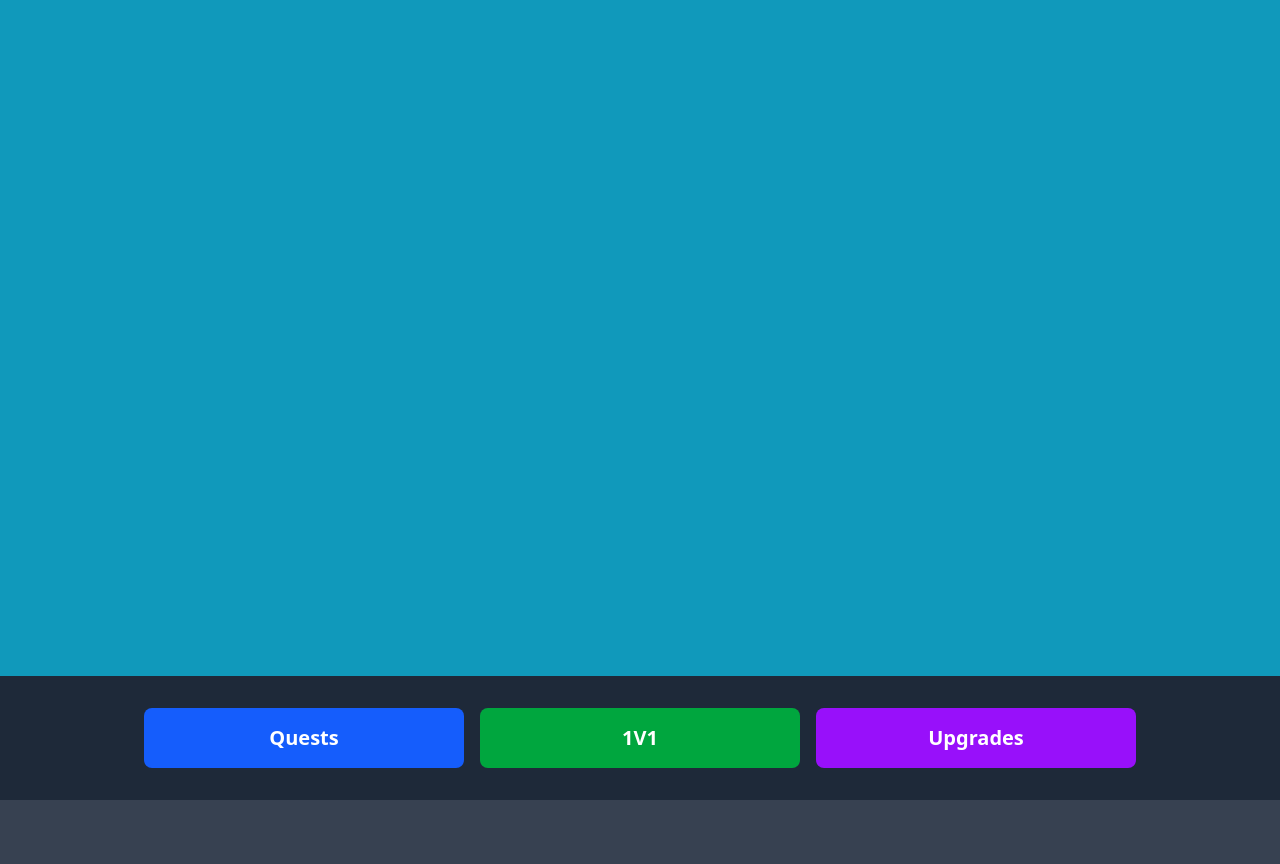
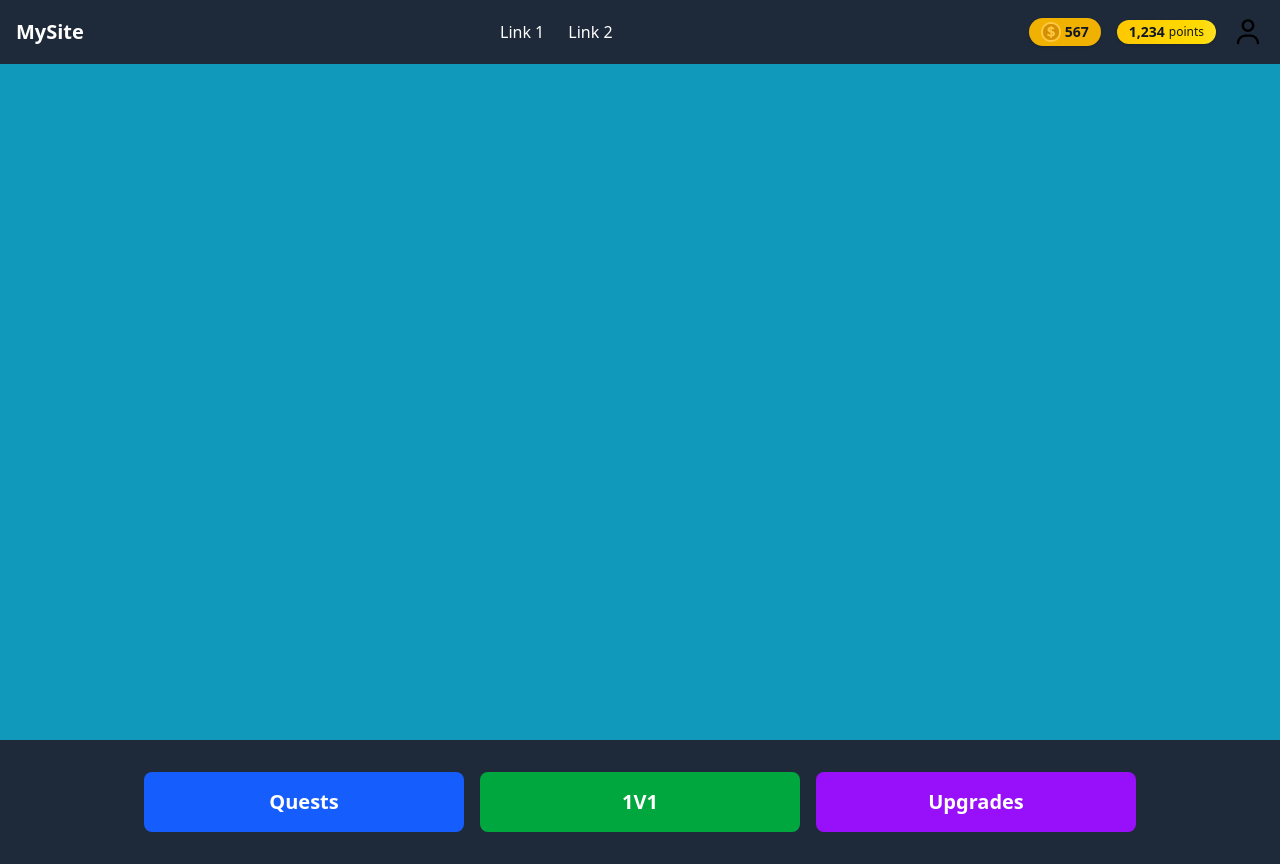
Before and after one commit to kristiankunc/hackathon25, a SvelteKit app: page / in a window 1280 px wide. Before the commit the page ends 800 px from the top, so only its background shows below. Built offline with nearby package versions, Linux system fonts and the light colour scheme; no server answers.

Commit message:
header vsude

```diff
--- a/src/lib/components/Header.svelte
+++ b/src/lib/components/Header.svelte
@@ -1,4 +1,4 @@
-<header class="border-b bg-gray-800 text-white">
+<header class="bg-gray-800 text-white">
 	<div class="mx-auto flex max-w-7xl items-center justify-between px-4 py-4">
 		<a href="/" class="text-xl font-bold">MySite</a>
 
--- a/src/routes/+layout.svelte
+++ b/src/routes/+layout.svelte
@@ -1,12 +1,17 @@
 <script lang="ts">
-	import "./layout.css";
-	import favicon from "$lib/assets/favicon.svg";
+    import Header from "$lib/components/Header.svelte";
+    import "./layout.css";
+    import favicon from "$lib/assets/favicon.svg";
 
-	let { children } = $props();
+    let { children } = $props();
 </script>
 
 <svelte:head>
-	<link rel="icon" href={favicon} />
+    <link rel="icon" href={favicon} />
 </svelte:head>
 
+<!-- Header je nahoře na každé stránce -->
+<Header />
+
+<!-- Obsah stránek -->
 {@render children()}
--- a/src/routes/test-header/+page.svelte
+++ /dev/null
@@ -1,5 +0,0 @@
-<script lang="ts">
-	import Header from "$lib/components/Header.svelte";
-</script>
-
-<Header />
```
